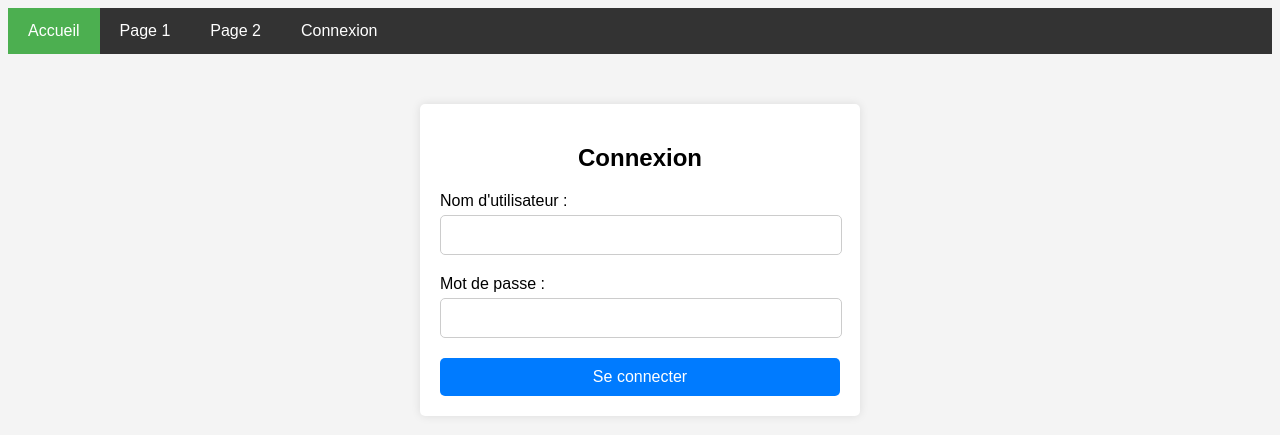
After one commit to MylanSe/projet, a Flask app: page /connexion.html in a window 1280 px wide. The commit adds this page. Shown: the top 435 px of the page. Run offline with Flask 3, Linux system fonts and the light colour scheme.

Commit message:
connection + js

```diff
--- a/main.py
+++ b/main.py
@@ -3,5 +3,14 @@ from flask import Flask, render_template
 app = Flask(__name__)
 
 @app.route("/")
-def hello_world():
+def home():
     return render_template("index.html")
+
+@app.route("/index.html")
+def index():
+    return render_template("index.html")
+
+
+@app.route("/connexion.html")
+def connexion():
+    return render_template("connexion.html")
--- a/static/style.css
+++ b/static/style.css
@@ -18,7 +18,60 @@
     color: black;
 }
 
-.navbar a.active {
+.navbar a.accueil {
     background-color: #4CAF50;
     color: white;
 }
+
+/*style pour la connexion*/
+body {
+    font-family: Arial, sans-serif;
+    background-color: #f4f4f4;
+}
+
+.login-container {
+    max-width: 400px;
+    margin: 50px auto;
+    padding: 20px; /* Ajout de padding */
+    background-color: #fff;
+    border-radius: 5px;
+    box-shadow: 0px 0px 10px rgba(0, 0, 0, 0.1);
+}
+
+.login-container h2 {
+    text-align: center;
+    margin-bottom: 20px;
+}
+
+.input-group {
+    margin-bottom: 20px;
+}
+
+.input-group label {
+    display: block;
+    margin-bottom: 5px;
+}
+
+.input-group input {
+    width: 100%;
+    max-width: calc(100% - 20px); /* Ajout d'une largeur maximale */
+    padding: 10px;
+    font-size: 16px;
+    border-radius: 5px;
+    border: 1px solid #ccc;
+}
+
+button {
+    width: 100%;
+    padding: 10px;
+    background-color: #007bff;
+    color: #fff;
+    border: none;
+    border-radius: 5px;
+    font-size: 16px;
+    cursor: pointer;
+}
+
+button:hover {
+    background-color: #0056b3;
+}
--- /dev/null
+++ b/templates/config.js
@@ -0,0 +1,9 @@
+var login = false;
+var login_nom = "";
+
+
+function saveLogin() {
+    var passwordInput = document.getElementById('password');
+    login_nom = passwordInput.value;
+    console.log(login_nom)
+}
--- /dev/null
+++ b/templates/connexion.html
@@ -0,0 +1,33 @@
+<!DOCTYPE html>
+<html lang="fr">
+<head>
+    <meta charset="UTF-8">
+    <meta name="viewport" content="width=device-width, initial-scale=1.0">
+    <title>Page Vide</title>
+    <link rel="stylesheet" type="text/css" href="/static/style.css">
+    <script src="config.js" type="text/javascript"></script>
+</head>
+<body>
+    <div class="navbar">
+        <a class="accueil" href="index.html">Accueil</a>
+        <a href="#about">Page 1</a>
+        <a href="#contact">Page 2</a>
+        <a classe="connexion" href="#connexion">Connexion</a>
+    </div>
+
+    <div class="login-container">
+        <form action="/index.html" method="post">
+            <h2>Connexion</h2>
+            <div class="input-group">
+                <label for="username">Nom d'utilisateur :</label>
+                <input type="text" id="username" name="username" required>
+            </div>
+            <div class="input-group">
+                <label for="password">Mot de passe :</label>
+                <input type="password" id="password" name="password" required>
+            </div>
+            <button type="submit" onclick="saveLogin()">Se connecter</button>
+        </form>
+    </div>
+</body>
+</html>
```
Also changed, not shown: templates/index.html (+5 -3 lines).
